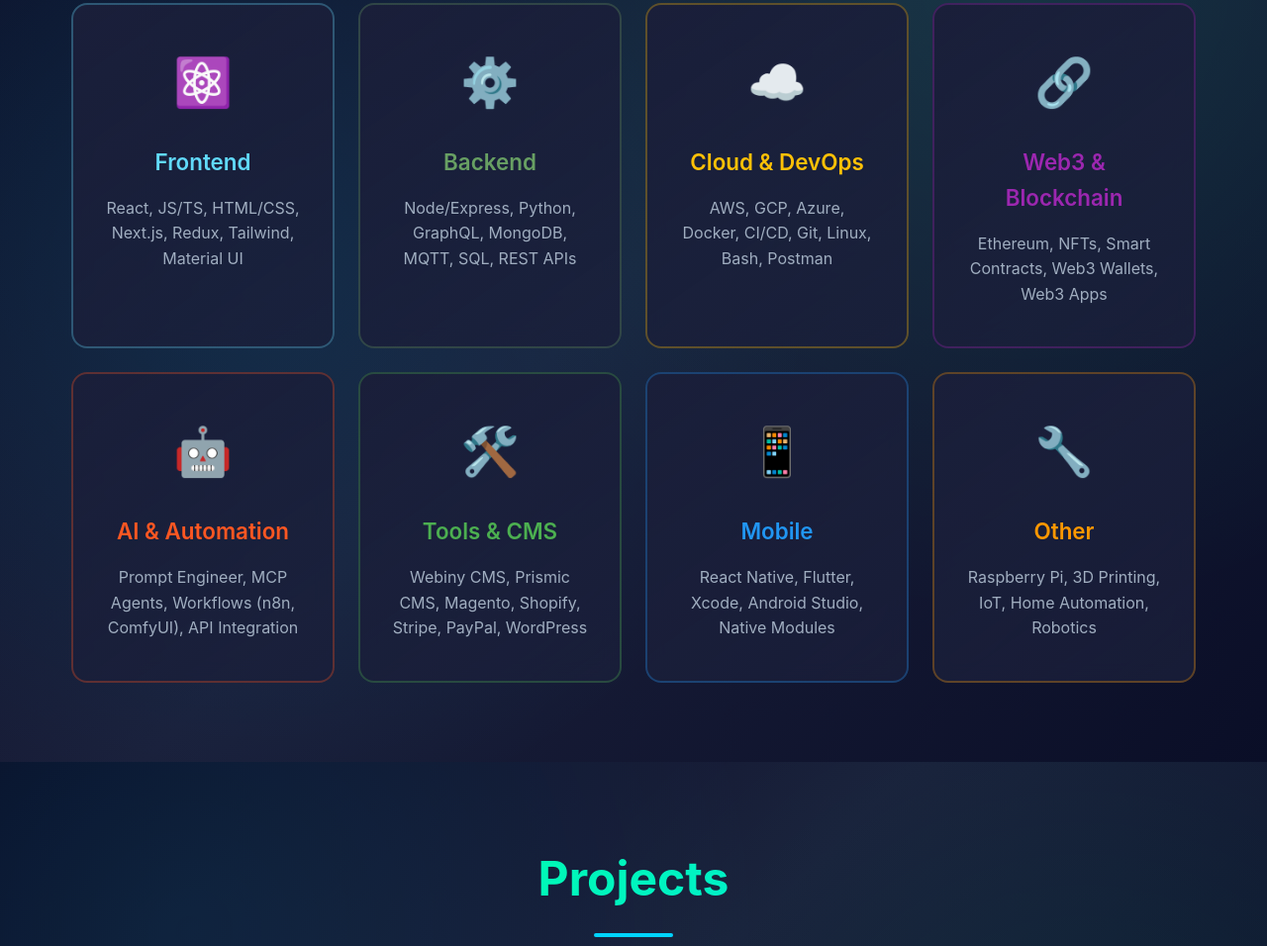
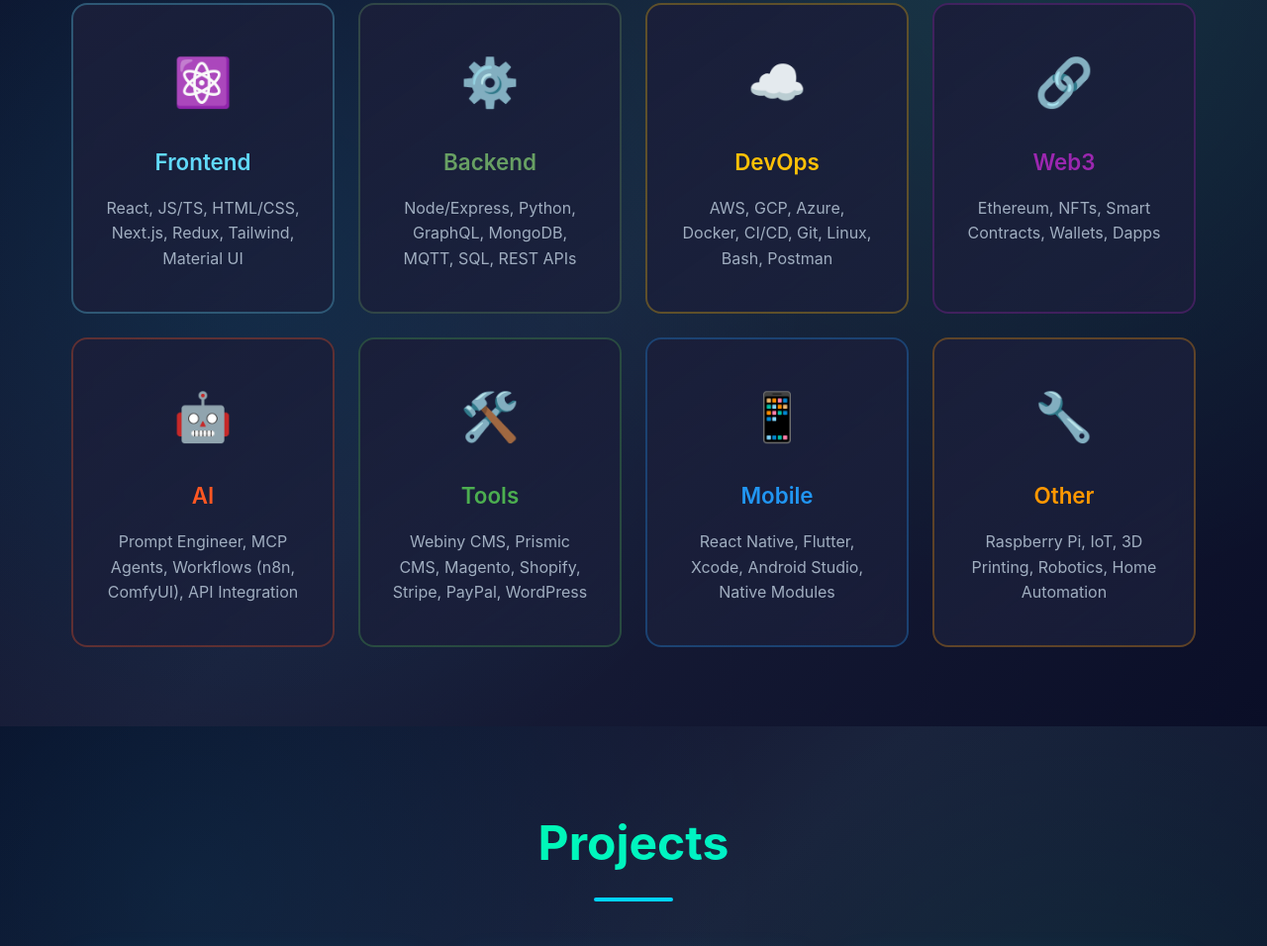
Before and after one commit to eli9000/eli9000, a plain HTML site: page index.html in a window 1280 px wide. Shown: the part 1677-2633 px from the top of the page at 99% size. Drawn offline with Linux system fonts and the light colour scheme.

Commit message:
fix wording

```diff
--- a/index.html
+++ b/index.html
@@ -67,22 +67,22 @@
           </div>
           <div class="skill-item">
             <div class="skill-icon">☁️</div>
-            <h4>Cloud & DevOps</h4>
+            <h4>DevOps</h4>
             <p>AWS, GCP, Azure, Docker, CI/CD, Git, Linux, Bash, Postman</p>
           </div>
           <div class="skill-item">
             <div class="skill-icon">🔗</div>
-            <h4>Web3 & Blockchain</h4>
-            <p>Ethereum, NFTs, Smart Contracts, Web3 Wallets, Web3 Apps</p>
+            <h4>Web3</h4>
+            <p>Ethereum, NFTs, Smart Contracts, Wallets, Dapps</p>
           </div>
           <div class="skill-item">
             <div class="skill-icon">🤖</div>
-            <h4>AI & Automation</h4>
+            <h4>AI</h4>
             <p>Prompt Engineer, MCP Agents, Workflows (n8n, ComfyUI), API Integration</p>
           </div>
           <div class="skill-item">
             <div class="skill-icon">🛠️</div>
-            <h4>Tools & CMS</h4>
+            <h4>Tools</h4>
             <p>Webiny CMS, Prismic CMS, Magento, Shopify, Stripe, PayPal, WordPress</p>
           </div>
           <div class="skill-item">
@@ -93,7 +93,7 @@
           <div class="skill-item">
             <div class="skill-icon">🔧</div>
             <h4>Other</h4>
-            <p>Raspberry Pi, 3D Printing, IoT, Home Automation, Robotics</p>
+            <p>Raspberry Pi, IoT, 3D Printing, Robotics, Home Automation</p>
           </div>
         </div>
       </div>
```
